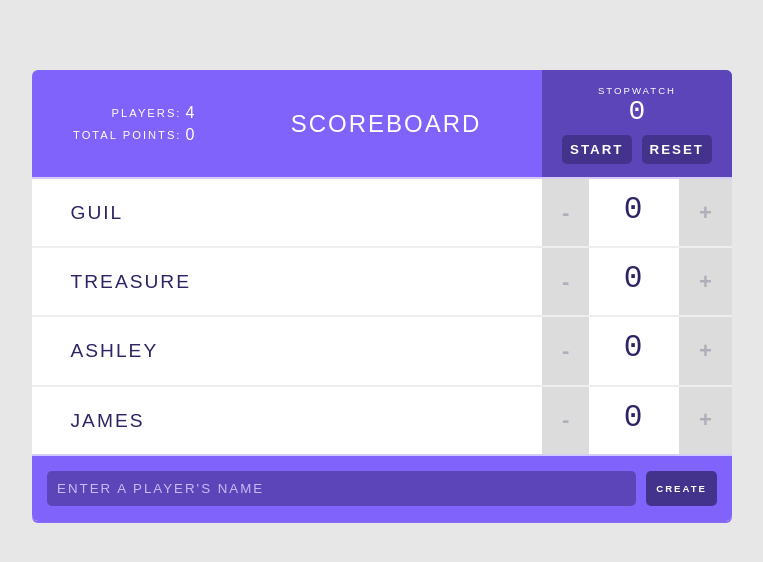
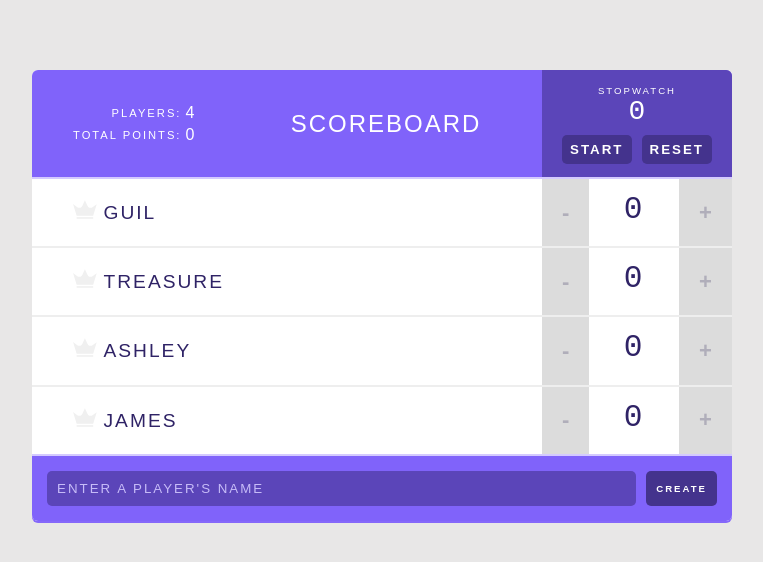
Before and after one commit to iokiwi/react_learning, a React (Create React App) app in the folder scoreboard/: page / in a window 1280 px wide. Shown: the top 562 px of the page, without its empty margins (258-1021 px from the left). Built offline with nearby package versions, Linux system fonts and the light colour scheme.

Commit message:
High score indicator

```diff
--- a/scoreboard/src/components/App.js
+++ b/scoreboard/src/components/App.js
@@ -1,4 +1,4 @@
-import React, { useRef } from "react";
+import React, { useRef, useEffect, useState } from "react";
 import Header from "./Header";
 import Player from "./Player";
 import AddPlayerForm from "./AddPlayerForm";
@@ -31,7 +31,13 @@ const App = () => {
     setPlayers(prevPlayers => prevPlayers.filter(p => p.id !== id));
   }
 
+  const [highScore, setHighScore] = useState();
   const nextPlayerId = useRef(5);
+
+  useEffect(() => {
+    const scores = players.map(p => p.score)
+    setHighScore(Math.max(...scores));
+  }, [players]);
 
   const handleAddPlayer = (name) => {
     setPlayers(prevPlayers => [
@@ -68,6 +74,7 @@ const App = () => {
         <Player
           name={player.name}
           id={player.id}
+          isHighScore={player.score === highScore && highScore !== 0}
           score={player.score}
           key={player.id.toString()}
           changeScore={handleScoreChange}
--- /dev/null
+++ b/scoreboard/src/components/Icon.js
@@ -0,0 +1,18 @@
+import React from "react";
+import PropTypes from 'prop-types';
+
+
+const Icon = ({isHighScore}) => {
+    return (
+        <svg className={isHighScore ? "is-high-score" : null} viewBox="0 0 44 35">
+          <path d="M26.7616 10.6207L21.8192 0L16.9973 10.5603C15.3699 14.1207 10.9096 15.2672 7.77534 12.9741L0 7.24138L6.56986 28.8448H37.0685L43.5781 7.72414L35.7425 13.0948C32.6685 15.2672 28.3288 14.0603 26.7616 10.6207Z" transform="translate(0 0.301727)"/>
+          <rect width="30.4986" height="3.07759" transform="translate(6.56987 31.5603)"/>
+        </svg>
+    );
+}
+
+Icon.propTypes = {
+    isHighScore: PropTypes.bool,
+}
+
+export default Icon;
--- a/scoreboard/src/components/Player.js
+++ b/scoreboard/src/components/Player.js
@@ -1,21 +1,25 @@
 import React, { memo } from "react";
-import Counter from "./Counter";
 import PropTypes from 'prop-types';
 
-const Player = (props) => {
+import Counter from "./Counter";
+import Icon from './Icon';
+
+const Player = ({id, name, score, isHighScore, changeScore, removePlayer}) => {
 
   return (
     <div className="player">
-      {console.log(props.name + ' rendered')}
       <span className="player-name">
-        <button className="remove-player" onClick={() => props.removePlayer(props.id)}>✖</button>
-        {props.name}
+        <button className="remove-player" onClick={() => removePlayer(id)}>✖</button>
+        <Icon
+          isHighScore={isHighScore}
+        />
+        {name}
       </span>
 
       <Counter
-        score={props.score}
-        id={props.id}
-        changeScore={props.changeScore}
+        score={score}
+        id={id}
+        changeScore={changeScore}
       />
     </div>
   );
@@ -24,13 +28,14 @@ const Player = (props) => {
 Player.propTypes = {
   name: PropTypes.string.isRequired,
   score: PropTypes.number.isRequired,
-  id: PropTypes.number,
-  removePlayer: PropTypes.func,
-  changeScore: PropTypes.func
+  id: PropTypes.number.isRequired,
+  removePlayer: PropTypes.func.isRequired,
+  changeScore: PropTypes.func.isRequired,
+  isHighScore: PropTypes.bool.isRequired,
 }
 
 const playerPropsAreEqual = (prevProps, nextProps) => {
-  return prevProps.score === nextProps.score
+  return prevProps.score === nextProps.score && prevProps.isHighScore === nextProps.isHighScore;
 }
 
 export default memo(Player, playerPropsAreEqual);
```
